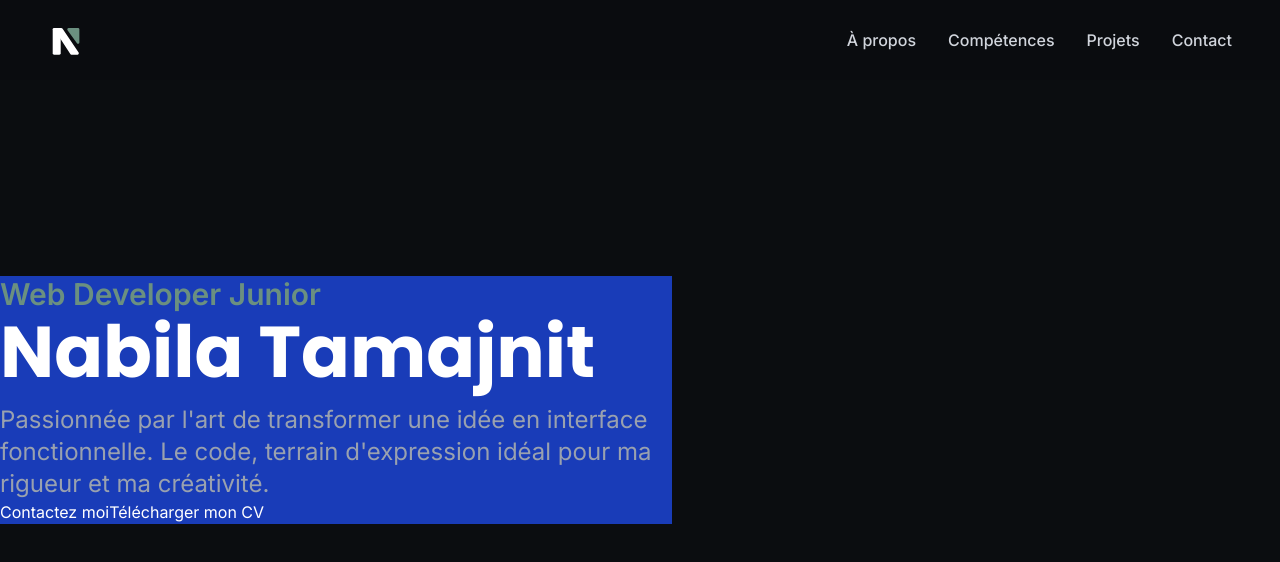
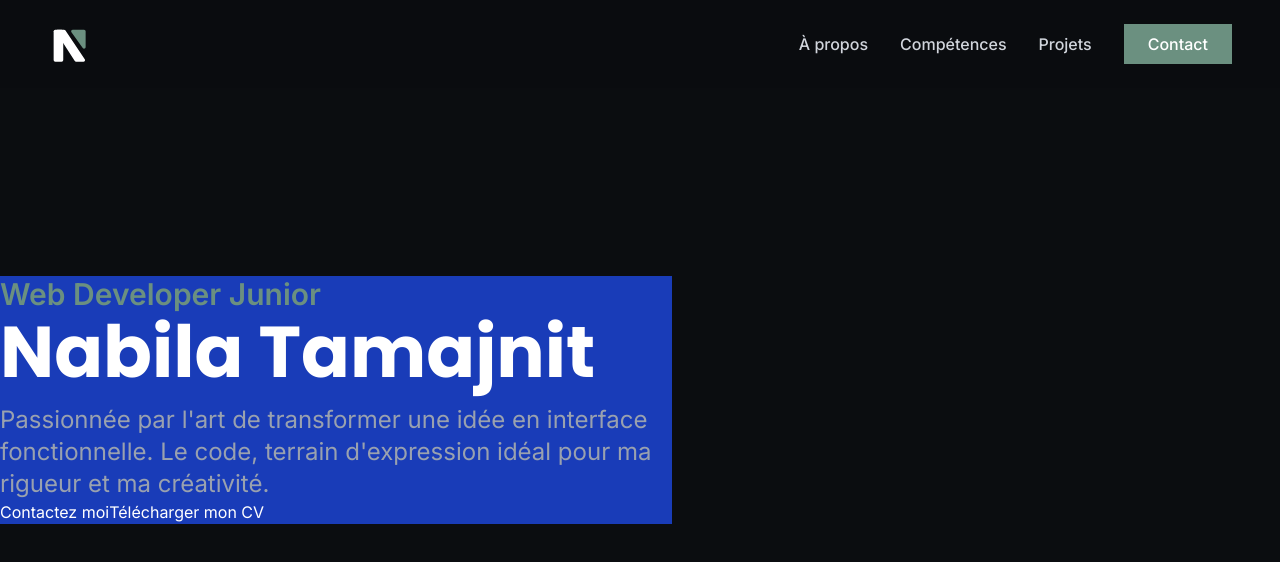
Before and after one commit to nabila-tamajnit/Portfolio, a React (Vite) app: page / in a window 1280 px wide. Shown: the top 562 px of the page. Built offline with nearby package versions, Linux system fonts and the light colour scheme.

Commit message:
Modification button contact

```diff
--- a/src/components/layout/Navbar.jsx
+++ b/src/components/layout/Navbar.jsx
@@ -9,8 +9,7 @@ export const Navbar = () => {
     const navLinks = [
         { name: 'À propos', href: '#about' },
         { name: 'Compétences', href: '#skills' },
-        { name: 'Projets', href: '#projects' },
-        { name: 'Contact', href: '#contact' }
+        { name: 'Projets', href: '#projects' }
     ]
 
     const toggleMenu = () => setIsOpen(!isOpen);
@@ -21,7 +20,7 @@ export const Navbar = () => {
 
                 {/* ------ LOGO ----- */}
                 <a href="#" className="flex items-center">
-                    <Logo variant="dualWhite" className="w-10 h-10" />
+                    <Logo variant="dualWhite" className="w-12 h-12" />
                 </a>
 
                 {/* ----- LIENS ----- */}
@@ -36,6 +35,16 @@ export const Navbar = () => {
                             </a>
                         </li>
                     ))}
+
+
+                    <li>
+                        <a
+                            href="#contact"
+                            className="px-6 py-2.5 bg-sage-green text-white font-medium hover:bg-sage-dark transition-colors"
+                        >
+                            Contact
+                        </a>
+                    </li>
                 </ul>
 
                 {/* ----- BOUTON BURGER ----- */}
@@ -73,6 +82,15 @@ export const Navbar = () => {
                                 </a>
                             </li>
                         ))}
+
+                        <li>
+                            <a
+                                href="#contact"
+                                className=" text-xl px-6 py-2.5 bg-sage-green text-white font-medium rounded hover:bg-sage-dark transition-colors"
+                            >
+                                Contact
+                            </a>
+                        </li>
                     </ul>
                 </div>
             )}
```
